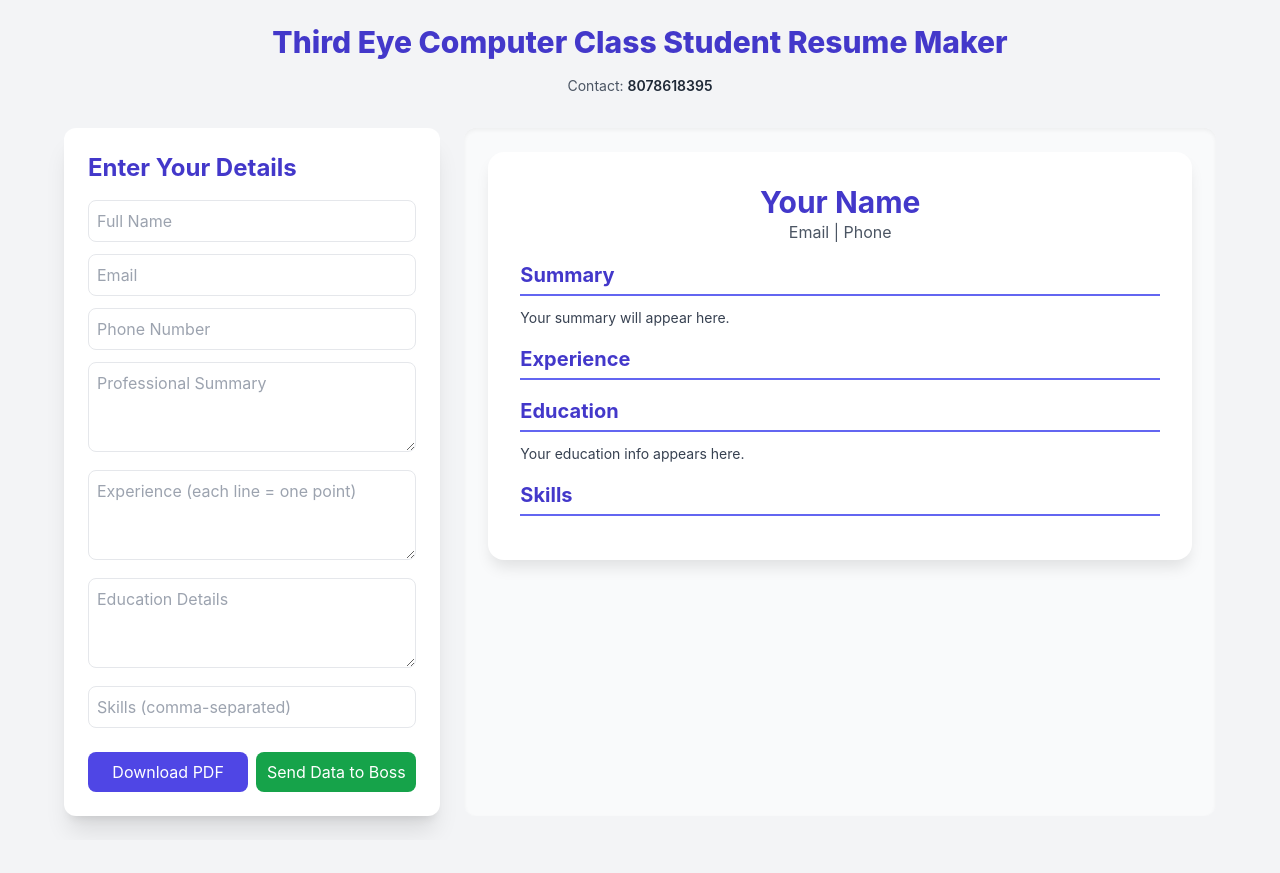
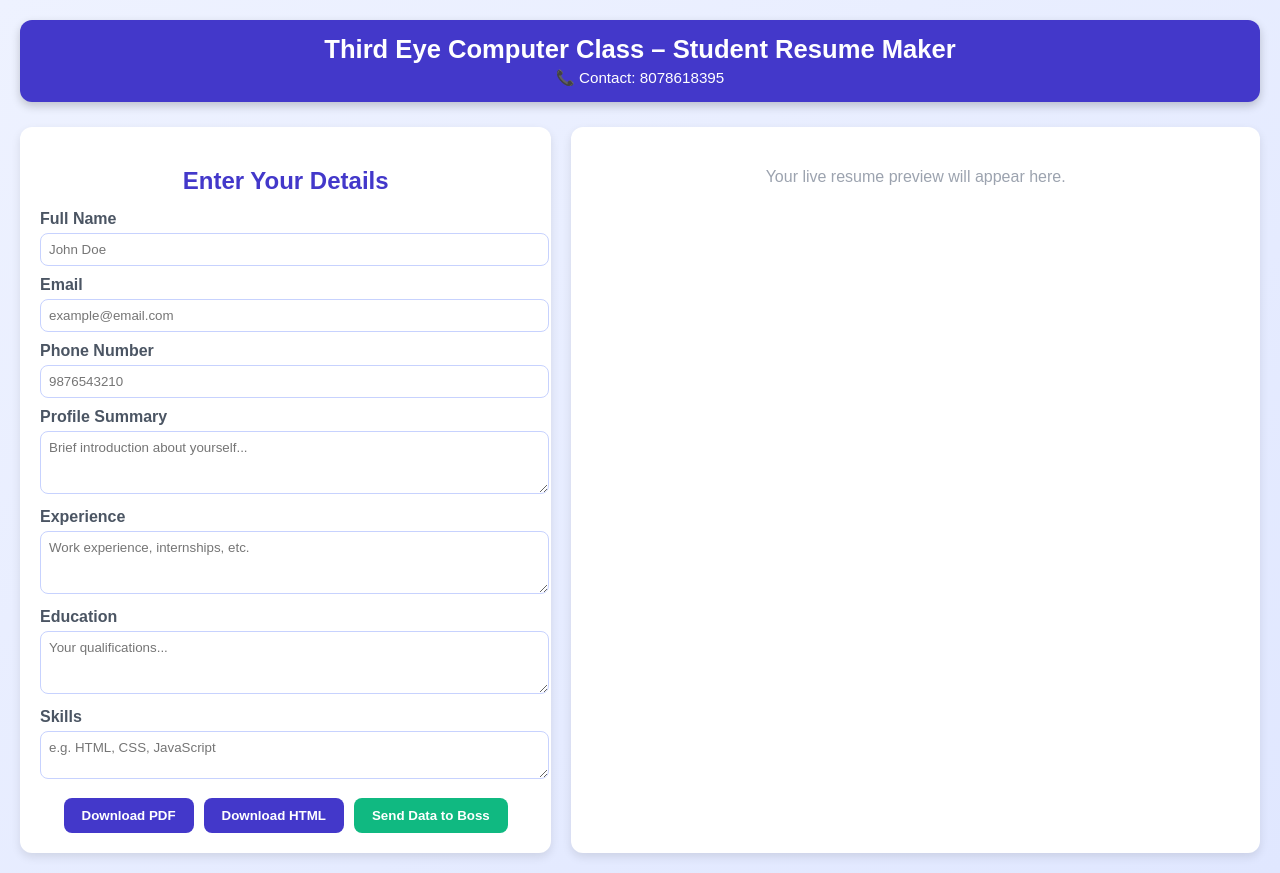
Before and after one commit to virendrasingh453081-max/resumeMaker, a plain HTML site: page index.html in a window 1280 px wide. Before the commit the page ends 840 px from the top, so only its background shows below. Drawn offline with nearby package versions, Linux system fonts and the light colour scheme.

Commit message:
Update index.html

```diff
--- a/index.html
+++ b/index.html
@@ -1,136 +1,253 @@
 <!DOCTYPE html>
 <html lang="en">
 <head>
-  <meta charset="UTF-8" />
-  <meta name="viewport" content="width=device-width, initial-scale=1.0" />
-  <title>Third Eye Computer Class Student Resume Maker</title>
-  <script src="https://cdn.tailwindcss.com"></script>
+<meta charset="UTF-8">
+<meta name="viewport" content="width=device-width, initial-scale=1.0">
+<title>Third Eye Computer Class – Student Resume Maker</title>
 <script src="https://cdnjs.cloudflare.com/ajax/libs/html2pdf.js/0.10.1/html2pdf.bundle.min.js"></script>
 <style>
   body {
-      font-family: 'Inter', sans-serif;
-      background-color: #f3f4f6;
+    font-family: 'Poppins', sans-serif;
+    background: linear-gradient(to bottom right, #eef2ff, #e0e7ff);
+    color: #1f2937;
+    margin: 0;
+    padding: 20px;
+  }
+  header {
+    text-align: center;
+    background: #4338ca;
+    color: white;
+    padding: 15px;
+    border-radius: 12px;
+    margin-bottom: 25px;
+    box-shadow: 0 4px 10px rgba(0,0,0,0.2);
+  }
+  header h1 {
+    margin: 0;
+    font-size: 1.6rem;
+  }
+  header p {
+    margin: 5px 0 0;
+    font-weight: 500;
+    font-size: 0.95rem;
+  }
+  .container {
+    display: flex;
+    gap: 20px;
+    flex-wrap: wrap;
+  }
+  form {
+    flex: 1;
+    min-width: 300px;
+    background: white;
+    padding: 20px;
+    border-radius: 12px;
+    box-shadow: 0 4px 10px rgba(0,0,0,0.1);
+  }
+  form h2 {
+    text-align: center;
+    color: #4338ca;
+    margin-bottom: 15px;
+  }
+  label {
+    display: block;
+    margin-top: 10px;
+    font-weight: 600;
+    color: #4b5563;
+  }
+  input, textarea {
+    width: 100%;
+    padding: 8px;
+    margin-top: 5px;
+    border: 1px solid #c7d2fe;
+    border-radius: 8px;
+    font-family: inherit;
+  }
+  textarea {
+    resize: vertical;
+  }
+  .buttons {
+    margin-top: 15px;
+    display: flex;
+    flex-wrap: wrap;
+    gap: 10px;
+    justify-content: center;
+  }
+  button {
+    background: #4338ca;
+    color: white;
+    border: none;
+    padding: 10px 18px;
+    border-radius: 8px;
+    font-weight: 600;
+    cursor: pointer;
+    transition: 0.3s;
+  }
+  button:hover {
+    background: #3730a3;
+  }
+  #resume-output {
+    flex: 1.3;
+    min-width: 350px;
+    background: white;
+    padding: 25px;
+    border-radius: 12px;
+    box-shadow: 0 4px 10px rgba(0,0,0,0.1);
+  }
+
+  /* Resume Template Style */
+  #resume {
+    font-family: 'Poppins', sans-serif;
+    color: #1f2937;
+  }
+  .resume-header {
+    text-align: center;
+    border-bottom: 3px solid #6366f1;
+    padding-bottom: 10px;
+    margin-bottom: 20px;
+  }
+  .resume-header h1 {
+    margin: 0;
+    font-size: 1.8rem;
+    color: #4338ca;
+  }
+  .resume-header p {
+    margin-top: 5px;
+    font-size: 0.95rem;
+    color: #4b5563;
   }
   .section-title {
-      font-size: 1.25rem;
+    font-size: 1.1rem;
     font-weight: 700;
-      border-bottom: 2px solid #6366f1;
-      padding-bottom: 0.25rem;
-      margin-bottom: 0.75rem;
     color: #4338ca;
+    border-bottom: 2px solid #a5b4fc;
+    margin-top: 15px;
+    margin-bottom: 8px;
+    padding-bottom: 3px;
   }
-    .resume-card {
-      background: white;
-      border-radius: 1rem;
-      padding: 2rem;
-      box-shadow: 0 10px 15px -3px rgba(0, 0, 0, 0.1);
+  .section-content {
+    font-size: 0.95rem;
+    line-height: 1.5;
+    color: #374151;
   }
 </style>
 </head>
-<body class="min-h-screen flex flex-col items-center p-6">
-  <h1 class="text-3xl font-extrabold text-indigo-700 mb-4 text-center">
-    Third Eye Computer Class Student Resume Maker
-  </h1>
-  <p class="text-sm text-gray-600 mb-8 text-center">
-    Contact: <span class="font-semibold text-gray-800">8078618395</span>
-  </p>
+<body>
 
-  <div class="flex flex-col lg:flex-row w-full max-w-6xl gap-6">
-    <!-- Left Panel -->
-    <div class="bg-white p-6 rounded-xl shadow-xl lg:w-1/3">
-      <h2 class="text-2xl font-bold text-indigo-700 mb-4">Enter Your Details</h2>
-      <form id="resume-form" class="space-y-3">
-        <input id="name" type="text" placeholder="Full Name" class="w-full p-2 border rounded-lg" />
-        <input id="email" type="email" placeholder="Email" class="w-full p-2 border rounded-lg" />
-        <input id="phone" type="text" placeholder="Phone Number" class="w-full p-2 border rounded-lg" />
-        <textarea id="summary" rows="3" placeholder="Professional Summary" class="w-full p-2 border rounded-lg"></textarea>
-        <textarea id="experience" rows="3" placeholder="Experience (each line = one point)" class="w-full p-2 border rounded-lg"></textarea>
-        <textarea id="education" rows="3" placeholder="Education Details" class="w-full p-2 border rounded-lg"></textarea>
-        <input id="skills" type="text" placeholder="Skills (comma-separated)" class="w-full p-2 border rounded-lg" />
+<header>
+  <h1>Third Eye Computer Class – Student Resume Maker</h1>
+  <p>📞 Contact: 8078618395</p>
+</header>
+
+<div class="container">
+  <form id="resume-form">
+    <h2>Enter Your Details</h2>
+    <label for="name">Full Name</label>
+    <input type="text" id="name" placeholder="John Doe">
+
+    <label for="email">Email</label>
+    <input type="email" id="email" placeholder="example@email.com">
+
+    <label for="phone">Phone Number</label>
+    <input type="text" id="phone" placeholder="9876543210">
+
+    <label for="summary">Profile Summary</label>
+    <textarea id="summary" rows="3" placeholder="Brief introduction about yourself..."></textarea>
+
+    <label for="experience">Experience</label>
+    <textarea id="experience" rows="3" placeholder="Work experience, internships, etc."></textarea>
+
+    <label for="education">Education</label>
+    <textarea id="education" rows="3" placeholder="Your qualifications..."></textarea>
+
+    <label for="skills">Skills</label>
+    <textarea id="skills" rows="2" placeholder="e.g. HTML, CSS, JavaScript"></textarea>
+
+    <div class="buttons">
+      <button type="button" id="download-pdf">Download PDF</button>
+      <button type="button" id="download-html">Download HTML</button>
+    </div>
   </form>
 
-      <div class="mt-6 flex flex-wrap gap-2">
-        <button id="download-pdf" class="flex-1 bg-indigo-600 hover:bg-indigo-700 text-white py-2 rounded-lg">
-          Download PDF
-        </button>
-        <button id="send-boss" class="flex-1 bg-green-600 hover:bg-green-700 text-white py-2 rounded-lg">
-          Send Data to Boss
-        </button>
-      </div>
-    </div>
-
-    <!-- Right Panel -->
-    <div class="lg:w-2/3 bg-gray-50 p-6 rounded-xl shadow-inner overflow-auto">
-      <div id="resume-output" class="resume-card text-gray-800">
-        <h1 class="text-3xl font-bold text-indigo-700 text-center" id="out-name">Your Name</h1>
-        <p class="text-center text-gray-600" id="out-contact">Email | Phone</p>
-        <div class="mt-4">
-          <h2 class="section-title">Summary</h2>
-          <p id="out-summary" class="text-sm text-gray-700">Your summary will appear here.</p>
-        </div>
-        <div class="mt-4">
-          <h2 class="section-title">Experience</h2>
-          <ul id="out-experience" class="list-disc pl-5 text-sm text-gray-700"></ul>
-        </div>
-        <div class="mt-4">
-          <h2 class="section-title">Education</h2>
-          <p id="out-education" class="text-sm text-gray-700">Your education info appears here.</p>
-        </div>
-        <div class="mt-4">
-          <h2 class="section-title">Skills</h2>
-          <ul id="out-skills" class="list-disc pl-5 text-sm text-gray-700 grid grid-cols-2 gap-x-4"></ul>
-        </div>
-      </div>
+  <div id="resume-output">
+    <p style="text-align:center; color:#9ca3af;">Your live resume preview will appear here.</p>
   </div>
 </div>
 
 <script>
 const form = document.getElementById('resume-form');
-    const updateResume = () => {
+const output = document.getElementById('resume-output');
+
+function generateResume() {
   const name = document.getElementById('name').value.trim();
   const email = document.getElementById('email').value.trim();
   const phone = document.getElementById('phone').value.trim();
   const summary = document.getElementById('summary').value.trim();
-      const experience = document.getElementById('experience').value.trim().split('\n').filter(l => l);
-      const education = document.getElementById('education').value.trim();
-      const skills = document.getElementById('skills').value.trim().split(',').filter(s => s);
+  const exp = document.getElementById('experience').value.trim();
+  const edu = document.getElementById('education').value.trim();
+  const skills = document.getElementById('skills').value.trim();
 
-      document.getElementById('out-name').textContent = name || 'Your Name';
-      document.getElementById('out-contact').textContent = `${email || ''}${email && phone ? ' | ' : ''}${phone || ''}`;
-      document.getElementById('out-summary').textContent = summary || 'Your summary will appear here.';
-      document.getElementById('out-experience').innerHTML = experience.map(e => `<li>${e}</li>`).join('');
-      document.getElementById('out-education').textContent = education || 'Education info here.';
-      document.getElementById('out-skills').innerHTML = skills.map(s => `<li>${s}</li>`).join('');
-    };
+  output.innerHTML = `
+    <div id="resume">
+      <div class="resume-header">
+        <h1>${name || ''}</h1>
+        <p>${email || ''}${phone ? ' | ' + phone : ''}</p>
+      </div>
+      ${summary ? `<div><div class="section-title">Summary</div><div class="section-content">${summary}</div></div>` : ''}
+      ${exp ? `<div><div class="section-title">Experience</div><div class="section-content">${exp.replace(/\n/g, '<br>')}</div></div>` : ''}
+      ${edu ? `<div><div class="section-title">Education</div><div class="section-content">${edu.replace(/\n/g, '<br>')}</div></div>` : ''}
+      ${skills ? `<div><div class="section-title">Skills</div><div class="section-content">${skills}</div></div>` : ''}
+    </div>`;
+}
+form.addEventListener('input', generateResume);
 
-    form.addEventListener('input', updateResume);
+// Download HTML
+document.getElementById('download-html').addEventListener('click', () => {
+  const resumeHTML = `
+<!DOCTYPE html>
+<html>
+<head><meta charset="UTF-8"><title>My Resume</title>
+<style>${document.querySelector('style').innerHTML}</style></head>
+<body>${output.innerHTML}</body></html>`;
+  const blob = new Blob([resumeHTML], { type: 'text/html' });
+  const link = document.createElement('a');
+  link.href = URL.createObjectURL(blob);
+  link.download = 'resume.html';
+  link.click();
+});
 
-    document.getElementById('download-pdf').onclick = () => {
-      const resume = document.getElementById('resume-output');
-      html2pdf().from(resume).set({
-        margin: 0.5,
-        filename: 'resume.pdf',
-        html2canvas: { scale: 2 },
-        jsPDF: { unit: 'in', format: 'a4' }
-      }).save();
-    };
-
-    // Convert resume to PDF blob
+// Generate PDF blob
 function generatePdfBlob() {
   return new Promise((resolve) => {
-        const resume = document.getElementById('resume-output');
+    const element = document.getElementById('resume');
     const opt = {
       margin: 0.25,
-          html2canvas: { scale: 2 },
-          jsPDF: { unit: 'in', format: 'a4', orientation: 'portrait' }
+      image: { type: 'jpeg', quality: 1 },
+      html2canvas: { scale: 2, useCORS: true, scrollY: 0 },
+      jsPDF: { unit: 'in', format: 'a4', orientation: 'portrait' },
+      pagebreak: { mode: ['avoid-all', 'css', 'legacy'] }
     };
-        html2pdf().set(opt).from(resume).toPdf().get('pdf').then((pdf) => {
+    html2pdf().set(opt).from(element).toPdf().get('pdf').then((pdf) => {
       resolve(pdf.output('blob'));
     });
   });
 }
 
-    // Upload to GoFile.io (CORS-friendly)
+// Download PDF
+document.getElementById('download-pdf').addEventListener('click', async () => {
+  const element = document.getElementById('resume');
+  const opt = {
+    margin: 0.25,
+    filename: 'resume.pdf',
+    image: { type: 'jpeg', quality: 1 },
+    html2canvas: { scale: 2, useCORS: true, scrollY: 0 },
+    jsPDF: { unit: 'in', format: 'a4', orientation: 'portrait' },
+    pagebreak: { mode: ['avoid-all', 'css', 'legacy'] }
+  };
+  html2pdf().set(opt).from(element).save();
+});
+
+// ✅ GoFile.io Upload Logic (CORS-friendly and tested)
 async function uploadToGofile(blob) {
   const formData = new FormData();
   formData.append('file', blob, 'resume.pdf');
@@ -140,7 +257,7 @@
   throw new Error('Upload failed');
 }
 
-    // Send WhatsApp message
+// ✅ Send Resume to Boss via WhatsApp
 async function sendToBoss() {
   const bossNumber = "918078618395"; // WhatsApp format
   const name = document.getElementById('name').value.trim() || "Unnamed Student";
@@ -156,7 +273,19 @@
   }
 }
 
-    document.getElementById('send-boss').onclick = sendToBoss;
+// ✅ Add Send Button
+const sendBtn = document.createElement('button');
+sendBtn.type = 'button';
+sendBtn.textContent = 'Send Data to Boss';
+sendBtn.style.background = '#10b981';
+sendBtn.style.color = 'white';
+sendBtn.style.border = 'none';
+sendBtn.style.padding = '10px 18px';
+sendBtn.style.borderRadius = '8px';
+sendBtn.style.fontWeight = '600';
+sendBtn.style.cursor = 'pointer';
+sendBtn.onclick = sendToBoss;
+document.querySelector('.buttons').appendChild(sendBtn);
 </script>
 </body>
 </html>
```
Lines whose indentation alone changed are shown as unchanged.
